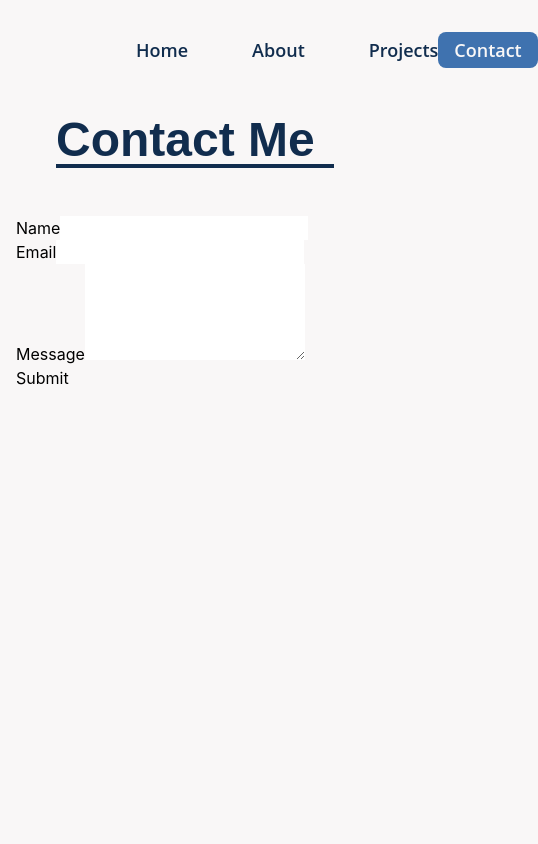
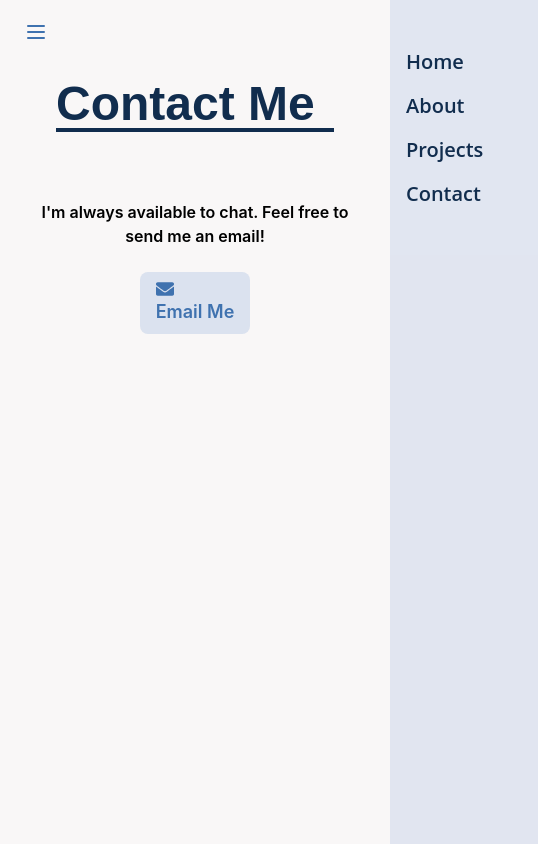
Before and after one commit to Butkii/portfolio, a React (Create React App) app: page /contact in a window 390 px wide. Shown: the whole page, 538 px wide, since content can reach past the window. Built offline with nearby package versions, Linux system fonts and the light colour scheme.

Commit message:
contact page + resume

```diff
--- a/src/components/About.js
+++ b/src/components/About.js
@@ -1,5 +1,6 @@
 import React from 'react';
 import AboutMeIcons from './Icons';
+import ResumePDF from '../assets/BhaktiGhaghda-CV.pdf';
 
 function AboutMe() {
     return(
@@ -29,7 +30,13 @@ function AboutMe() {
 
                     <br /><br />In addition to my technical skills, I am also a strong communicator and team player. I am always willing to learn new things and take on challenges. I am also passionate about working for childhood cancer awareness, mental health, and gender equality.
 
-                    <br /><br /><button className="bg-light-secondary text-light-background text-lg px-4 py-1 rounded-lg font-semibold">Resume</button>
+                    <br /><br />
+                    <a
+                    href={ResumePDF}
+                    target="_blank"
+                    rel="noopener noreferrer"
+                    className="bg-light-secondary text-light-background text-lg px-4 py-1 rounded-lg font-semibold"
+                    >Resume</a>
                 </p>
             </div>
         </div>
--- a/src/components/ContactForm.js
+++ b/src/components/ContactForm.js
@@ -1,66 +1,37 @@
 import React, { useState } from 'react';
+import { FaEnvelope } from 'react-icons/fa';
 
-function ContactForm() {
-    const [formData, setFormData] = useState({
-        name: '',
-        email: '',
-        message: ''
-    });
+function ContactMe() {
+  const [copySuccess, setCopySuccess] = useState(false);
 
-    const handleInputChange = (event) => {
-        const { name, value } = event.target;
-        setFormData((prevData) => ({
-            ...prevData,
-            [name]: value
-        }));
-    };
+  const handleEmailButtonClick = () => {
+    const email = 'youremail@example.com';
+    const subject = encodeURIComponent('Let\'s Chat');
+    const body = encodeURIComponent('Hello! I\'d love to have a conversation with you.');
 
-    const handleSubmit = (event) => {
-        event.preventDefault();
-        // Handle form submission logic here
-        console.log(formData); // For demonstration purposes
-    };
+    if (navigator && navigator.clipboard) {
+      navigator.clipboard.writeText(email);
+      setCopySuccess(true);
+    } else {
+      window.location.href = `mailto:${email}?subject=${subject}&body=${body}`;
+    }
+  };
 
-    return (
-        <form onSubmit={handleSubmit} className="contact-form">
-            <div className="form-group">
-                <label htmlFor="name">Name</label>
-                <input
-                    type="text"
-                    id="name"
-                    name="name"
-                    value={formData.name}
-                    onChange={handleInputChange}
-                    required
-                />
-            </div>
-            <div className="form-group">
-                <label htmlFor="email">Email</label>
-                <input
-                    type="email"
-                    id="email"
-                    name="email"
-                    value={formData.email}
-                    onChange={handleInputChange}
-                    required
-                />
-            </div>
-            <div className="form-group">
-                <label htmlFor="message">Message</label>
-                <textarea
-                    id="message"
-                    name="message"
-                    value={formData.message}
-                    onChange={handleInputChange}
-                    rows="4"
-                    required
-                />
-            </div>
-            <button type="submit" className="submit-button">
-                Submit
-            </button>
-        </form>
-    );
+  return (
+    <div className="contact-container">
+      <div className="text-container">
+        <h5 className="mb-6 font-semibold">I'm always available to chat. Feel free to send me an email!</h5>
+        <button
+          className="bg-light-accent text-light-secondary text-lg px-4 py-2 rounded-lg font-semibold"
+          onClick={handleEmailButtonClick}
+        >
+          <FaEnvelope className="text-center" />
+          Email Me
+        </button>
+        {copySuccess && <p className="text-light-secondary mt-2">Email address copied to clipboard!</p>}
+      </div>
+    </div>
+  );
 }
 
-export default ContactForm;
+export default ContactMe;
--- a/src/components/Header.js
+++ b/src/components/Header.js
@@ -1,25 +1,97 @@
-import React from 'react';
+import React, { useState } from 'react';
 import { Link } from 'react-router-dom';
 
 function Header() {
+    const [menuOpen, setMenuOpen] = useState(false);
+
+    const toggleMenu = () => {
+        setMenuOpen(!menuOpen);
+    };
+
+    const closeMenu = () => {
+        setMenuOpen(false);
+    };
+
     return (
-        <nav className = "flex items-center justify-between px-14 py-8 font-body">
+        <nav className="px-4 py-3 md:px-14 md:py-8 font-body">
+            <div className="hidden md:flex items-center justify-between">
                 <ul className="flex space-x-16 justify-center flex-grow text-light-primary text-lg font-semibold pl-20">
                     <li>
-                    <Link to="/">Home</Link>
+                        <Link to="/" onClick={closeMenu}>
+                            Home
+                        </Link>
                     </li>
                     <li>
-                    <Link to="/about">About</Link>
+                        <Link to="/about" onClick={closeMenu}>
+                            About
+                        </Link>
                     </li>
                     <li>
-                    <Link to="/projects">Projects</Link>
+                        <Link to="/projects" onClick={closeMenu}>
+                            Projects
+                        </Link>
                     </li>
                 </ul>
                 <Link to="/contact">
-                <button className="bg-light-secondary text-light-background text-lg px-4 py-1 rounded-lg font-semibold">Contact</button>
+                    <button className="bg-light-secondary text-light-background text-lg px-4 py-1 rounded-lg font-semibold">
+                        Contact
+                    </button>
                 </Link>
+            </div>
+
+            {/* Mobile View */}
+            <div className="md:hidden">
+                <button
+                    className="text-light-secondary text-lg p-2"
+                    onClick={toggleMenu}
+                >
+                    <svg
+                        className="w-6 h-6"
+                        fill="none"
+                        stroke="currentColor"
+                        viewBox="0 0 24 24"
+                        xmlns="http://www.w3.org/2000/svg"
+                    >
+                        <path
+                            strokeLinecap="round"
+                            strokeLinejoin="round"
+                            strokeWidth="2"
+                            d="M4 6h16M4 12h16M4 18h16"
+                        />
+                    </svg>
+                </button>
+
+                <div
+                    className={`md:hidden fixed top-0 right-0 bg-light-accent bg-opacity-80 w-64 h-screen transform transition-transform duration-300 ${
+                        menuOpen ? 'translate-x-0' : 'translate-x-full'
+                    }`}
+                >
+                    <ul className="flex flex-col space-y-4 mt-12 ml-4">
+                        <li>
+                            <Link to="/" className="text-light-primary text-xl font-semibold" onClick={closeMenu}>
+                                Home
+                            </Link>
+                        </li>
+                        <li>
+                            <Link to="/about" className="text-light-primary text-xl font-semibold" onClick={closeMenu}>
+                                About
+                            </Link>
+                        </li>
+                        <li>
+                            <Link to="/projects" className="text-light-primary text-xl font-semibold" onClick={closeMenu}>
+                                Projects
+                            </Link>
+                        </li>
+                        <li>
+                            <Link to="/contact" className="text-light-primary text-xl font-semibold" onClick={closeMenu}>
+                                Contact
+                            </Link>
+                        </li>
+                    </ul>
+                </div>
+            </div>
         </nav>
-    )
-};
+    );
+}
 
 export default Header;
--- a/src/components/Hero.js
+++ b/src/components/Hero.js
@@ -3,7 +3,7 @@ import React from 'react';
 function Hero() {
   return (
     <div className="flex flex-row justify-between items-center px-20 py-10 mr-20 md:mr-10 mb-8 md:mb-0 ml-4">
-      <div className="text-left text-light-primary p-10 mr-20 md:mr-10 mb-8 md:mb-0 ml-4">
+      <div className="text-left text-light-primary p-10 mr-20 md:mr-10 mb-8 md:mb-0 ml-4 md:ml-0">
         <h3 className="font-semibold font-heading mb-2">
           Hi there 👋 I'm
         </h3>
@@ -19,7 +19,7 @@ function Hero() {
 
       </div>
       <div className="flex-shrink-0 md:ml-10 mt-0 flex items-center justify-center md:justify-start">
-        <image src="hero.svg" alt="Developer" className="hero-image" />
+        <img src="hero.svg" alt="Developer" className="hero-image" />
       </div>
     </div>
   );
--- a/src/pages/Contact.js
+++ b/src/pages/Contact.js
@@ -1,12 +1,12 @@
 import React from "react";
 import Title from "../components/Title";
-import ContactForm from "../components/ContactForm";
+import ContactMe from "../components/ContactForm";
 
 const Contact = () => {
     return (
-        <div className="container mx-auto p-4">
+        <div className="container mx-auto p-4 flex-column justify-center">
             <Title title="Contact Me" />
-            <ContactForm />
+            <ContactMe />
         </div>
     );
 };
--- a/src/styles/index.css
+++ b/src/styles/index.css
@@ -30,12 +30,22 @@ code {
       top: 6rem;
       width: 15rem;
     }
+
+    /* .text-left {
+      margin-left: 10px;
+      margin-right: 10px;
+    } */
   }
 
   @media screen and (max-width:700px) {
     .hero-image {
       display: none;
     }
+
+    /* .text-left {
+      margin-left: 0px;
+      margin-right: 5px;
+    } */
   }
 
   h1 {
@@ -56,6 +66,42 @@ code {
 
   h5 {
     font-size: 1.25rem;
+  }
+
+  @media screen and (max-width:1000px) {
+    h1 {
+      font-size: 3rem;
+    }
+
+    h2 {
+      font-size: 2rem;
+    }
+
+    h3 {
+      font-size: 1.75rem;
+    }
+  }
+
+  @media screen and (max-width:700px) {
+    h1 {
+      font-size: 2rem;
+    }
+
+    h2 {
+      font-size: 1.75rem;
+    }
+
+    h3 {
+      font-size: 1.5rem;
+    }
+
+    h4 {
+      font-size: 1.25rem;
+    }
+
+    h5 {
+      font-size: 1rem;
+    }
   }
 
 
@@ -131,3 +177,22 @@ code {
     font-size: 24px;
     margin: 8px;
   }
+
+  .text-container {
+    max-width: 30rem;
+    margin: 0 auto; /* Center horizontally */
+    padding: 20px 10px;
+    text-align: center;
+  }
+
+
+  .button-container {
+    display: flex;
+    justify-content: center;
+    align-items: center;
+  }
+
+
+  .button:hover {
+    background-color: #D4D4D4;
+  }
```
Also changed, not shown: 1 other file (tests, documents, lock files or other folders). Lines whose indentation alone changed are shown as unchanged.
